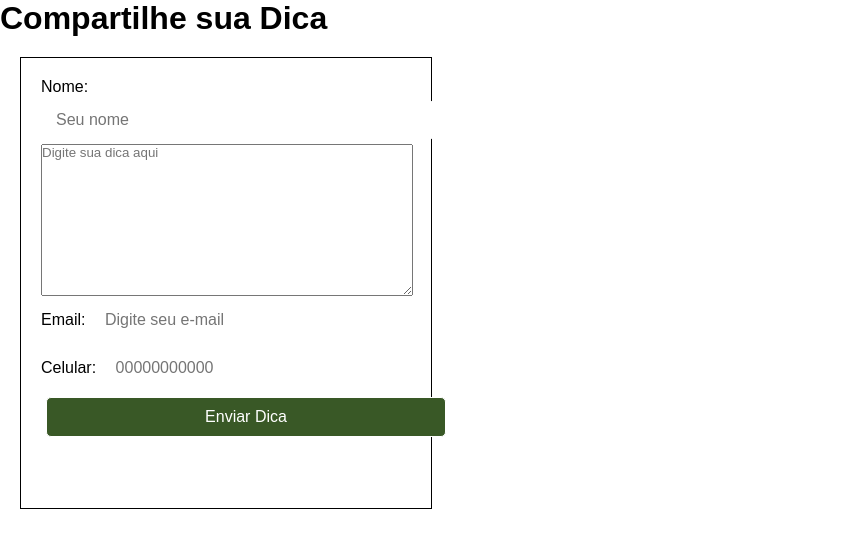
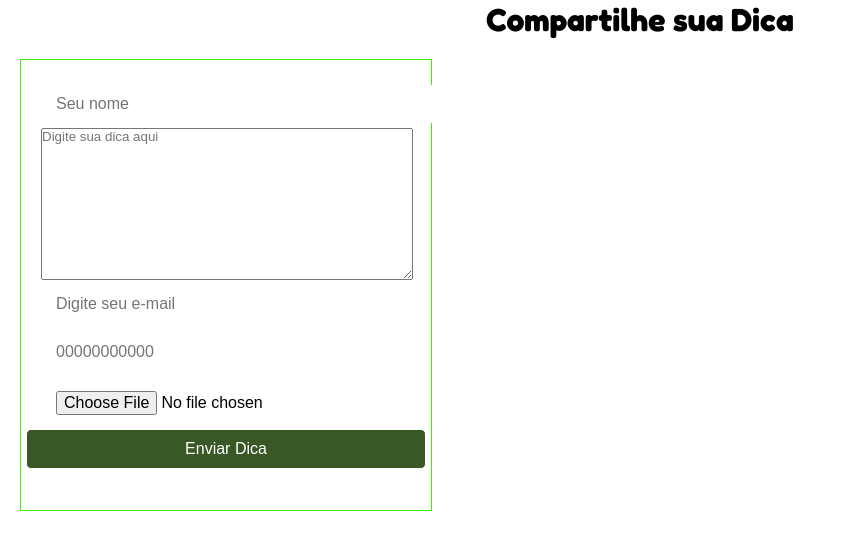
Before and after one commit to MatosSabriScript/Clients_dados.jardinagem, a plain HTML site: page PaginasHtml/cadastro.html in a window 1280 px wide. Shown: the whole page, without its empty margins (0-855 px from the left). Drawn offline with Linux system fonts and the light colour scheme.

Commit message:
tirando label

```diff
--- a/PaginasHtml/cadastro.html
+++ b/PaginasHtml/cadastro.html
@@ -4,30 +4,30 @@
   <meta charset="UTF-8">
   <meta name="viewport" content="width=device-width, initial-scale=1.0">
   <link rel="stylesheet" href="../assets/cssestilo/Paginacadastro.css">
-  <title>Cadastrar Dica de Jardinagem</title>
+  <link rel="preconnect" href="https://fonts.googleapis.com">
+<link rel="preconnect" href="https://fonts.gstatic.com" crossorigin>
+<link href="https://fonts.googleapis.com/css2?family=Fredoka:wght@300..700&display=swap" rel="stylesheet">
+  <title > Cadastrar Dica de Jardinagem</title>
 </head>
 <body>
   <header>
-    <h1> Compartilhe sua Dica</h1>
+    <h1 id="titulodica"> Compartilhe sua Dica</h1>
   </header>
   <main class="main">
   <div>
     <form class="card" autocomplete="on">
       <div>
-        <label for="nome">Nome:</label>
         <input type="text" id="nome" placeholder="Seu nome"  minlength="3"  required />
         </div>
       <!-- <input type="text" id="dica" placeholder="Sua dica de jardinagem" required /> -->
       <textarea id="textarea" cols="30" required placeholder="Digite sua dica aqui" minlength="30" maxlength="300" rows="10"></textarea>
       <div>
-        <label for="email">Email:</label>
         <input type="email" id="email"  minlength="11"  placeholder="Digite seu e-mail" autocomplete="email" required/>
       </div>
       <div>
-        <label for="celular">Celular:</label>
         <input type="tel" id="celular"  min="11" pattern="[0-9]{11}"  placeholder="00000000000" required/>
       </div>
-      <!-- <input type="file" id="foto" accept=".jpg, .jpeg, .png" required /> -->
+      <input type="file" id="foto" accept=".jpg, .jpeg, .png" required />
       <button class="button" type="submit" id="botaosalvar">Enviar Dica</button>
     </form>
   </div>
--- a/assets/cssestilo/Paginacadastro.css
+++ b/assets/cssestilo/Paginacadastro.css
@@ -1,18 +1,17 @@
-*{
+* {
     margin: 0;
     padding: 0;
     font-family: 'Arial', sans-serif;
 }
 
-
 body  {
-    height:100vh;
-    width:100vw;
-    display:flex;
+    height: 100vh;
+    width: 100vw;
+    display: flex;
     flex-direction: column;
 }
 
-input,  .button {
+input, .button {
     padding: 10px;
     margin: 5px;
     border: none;
@@ -21,53 +20,55 @@ input,  .button {
 }
 
 .button {
-    background-color: #395826; /* Cor de fundo do botão */
+    background-color: #395826;
     color: #FFF;
     cursor: pointer;
     border-radius: 5px;
-    border:1px solid white;
+    border: 1px solid white;
     width: 400px;
+    margin: -1px;/* centraliza o botão horizontalmente */
+    align-self: center; /* centraliza o botão verticalmente */
 }
-
 
 .button:hover {
     background-color: #e6b800;
 }
 
-
-.card{
+.card {
     display: flex;
     flex-direction: column;
     justify-content: start;
-    border: 1px solid black;
+    border: 1px solid rgb(69, 236, 8);
     padding: 20px;
     width: 370px;
     height: 410px;
-
 }
 
-#nome{
-    width:100%;
+#nome {
+    align-items: flex-start;
+    width: 100%;
+    display: flex;
+    justify-content: flex-start;
 }
-#textarea{
+
+#textarea {
+    width: 100%;
+    position: static;
+}
+
+#foto {
     width: 100%;
 }
 
-#foto{
-    width:100%;
-}
-/*
-*{
-    background-image: url('../imagens/Fotodica.png');
-}   */
-
-
-.main{
+.main {
     display: flex;
     gap: 10px;
-    /* height: 98vh;
-    width: 98vw; */
     flex-wrap: wrap;
     padding: 20px;
+}
 
+ #titulodica{
+    font-family: "Fredoka", sans-serif;
+    display: flex;
+    justify-content: center;
  }
--- a/control/cadastro.js
+++ b/control/cadastro.js
@@ -107,11 +107,5 @@ function criarElemento(dica){
 
     div.appendChild(botaoEditar)
 
-
-
-
-
-
-
     main.appendChild(div)
 }
```
Also changed, not shown: assets/cssestilo/PaginaInicial.css (+26 -4 lines). Lines whose indentation alone changed are shown as unchanged.
